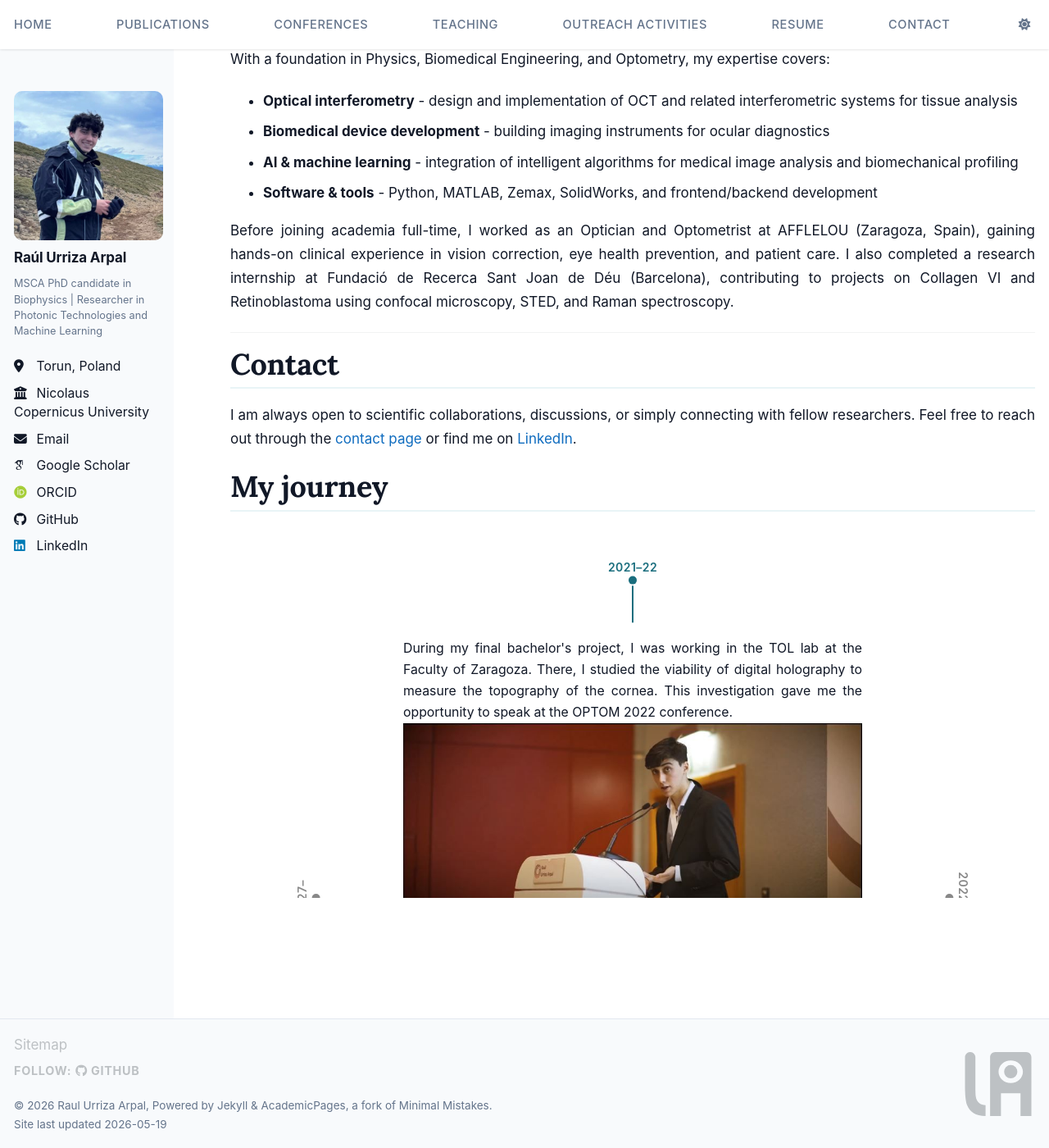
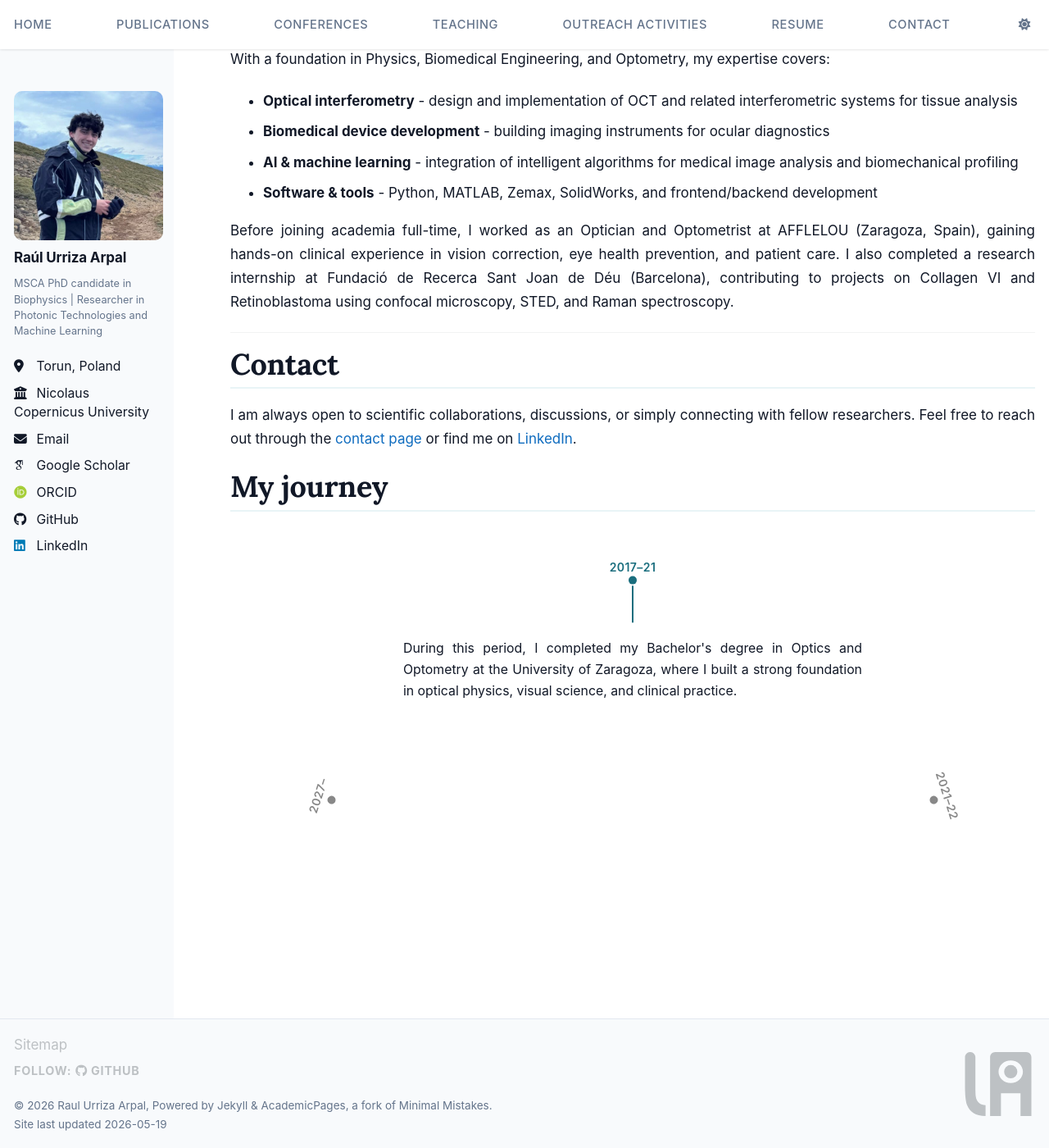
Before and after one commit to RaulUrriza/raulurriza.github.io, a Jekyll site: the page built from _pages/about.md, in a window 1280 px wide and 1400 px high, scrolled down 1762 px. Shown: the whole window at 82% size. Built offline with Jekyll 4.4.1, drawn with Linux system fonts in a browser that asks for light colours; some web fonts are replaced; a script bundle is joined from its source files by our own code; library files that are not in the unit come from our copies.

Commit message:
añado un quinto con la carrera para que se vea mejor

```diff
--- a/_pages/about.md
+++ b/_pages/about.md
@@ -60,19 +60,28 @@
 
     <li style="--i:0;">
       <input type="radio" id="tl-0" name="tl" checked>
-      <label for="tl-0">2021–22</label>
+      <label for="tl-0">2017&#8211;21</label>
       <div class="tl-body">
         <div class="tl-text">
-          <p>During my final bachelor's project, I was working in the TOL lab at the Faculty of Zaragoza. There, I studied the viability of digital holography to measure the topography of the cornea. This investigation gave me the opportunity to speak at the OPTOM 2022 conference. </p>
-          <p><img src="/images/timeline/OPTOM2022.jpg" alt="OPTOM 2022 Conference"></p>
+          <p>During this period, I completed my Bachelor's degree in Optics and Optometry at the University of Zaragoza, where I built a strong foundation in optical physics, visual science, and clinical practice.</p>
         </div>
-
       </div>
     </li>
 
     <li style="--i:1;">
       <input type="radio" id="tl-1" name="tl">
-      <label for="tl-1">2022–24</label>
+      <label for="tl-1">2021&#8211;22</label>
+      <div class="tl-body">
+        <div class="tl-text">
+          <p>During my final bachelor's project, I was working in the TOL lab at the Faculty of Zaragoza. There, I studied the viability of digital holography to measure the topography of the cornea. This investigation gave me the opportunity to speak at the OPTOM 2022 conference.</p>
+          <p><img src="/images/timeline/OPTOM2022.jpg" alt="OPTOM 2022 Conference"></p>
+        </div>
+      </div>
+    </li>
+
+    <li style="--i:2;">
+      <input type="radio" id="tl-2" name="tl">
+      <label for="tl-2">2022&#8211;24</label>
       <div class="tl-body">
         <div class="tl-text">
           <p>During my MSc in Biomedical Engineering, I won the Afflelou Challenge, a competition about excellence at the bachelor's level where I received first prize thanks to my work on the development of a telematic system for visual health in rural areas. I worked at this company until 2024.</p>
@@ -81,9 +90,9 @@
       </div>
     </li>
 
-    <li style="--i:2;">
-      <input type="radio" id="tl-2" name="tl">
-      <label for="tl-2">2024&#8211;27</label>
+    <li style="--i:3;">
+      <input type="radio" id="tl-3" name="tl">
+      <label for="tl-3">2024&#8211;27</label>
       <div class="tl-body">
         <div class="tl-text">
           <p>In 2024, I received the prestigious MSCA grant at Nicolaus Copernicus University for the <a href="https://belightproject.eu/">BELIGHT project</a>. During this time, I am working on my PhD, focused on the measurement of biomechanical properties of the cornea using optical coherence elastography.</p>
@@ -92,9 +101,9 @@
       </div>
     </li>
 
-    <li style="--i:3;">
-      <input type="radio" id="tl-3" name="tl">
-      <label for="tl-3">2027&#8211;</label>
+    <li style="--i:4;">
+      <input type="radio" id="tl-4" name="tl">
+      <label for="tl-4">2027&#8211;</label>
       <div class="tl-body">
         <div class="tl-text">
           <p>I am always open to hearing about new opportunities for the future. If you would like to connect or collaborate, feel free to <a href="mailto:raulurrizaarpal@gmail.com">get in touch</a>.</p>
--- a/assets/css/style.scss
+++ b/assets/css/style.scss
@@ -812,11 +812,12 @@
   transition: transform calc(var(--tl-dur) * 1.5) ease-in-out var(--tl-dur);
 }
 
-/* rotate to selected item (index * -90deg for 4 items) */
+/* rotate to selected item (index * -72deg for 5 items) */
 .tl-wheel:has(li:nth-child(1) > input:checked) { transform: rotate(0deg);    }
-.tl-wheel:has(li:nth-child(2) > input:checked) { transform: rotate(-90deg);  }
-.tl-wheel:has(li:nth-child(3) > input:checked) { transform: rotate(-180deg); }
-.tl-wheel:has(li:nth-child(4) > input:checked) { transform: rotate(-270deg); }
+.tl-wheel:has(li:nth-child(2) > input:checked) { transform: rotate(-72deg);  }
+.tl-wheel:has(li:nth-child(3) > input:checked) { transform: rotate(-144deg); }
+.tl-wheel:has(li:nth-child(4) > input:checked) { transform: rotate(-216deg); }
+.tl-wheel:has(li:nth-child(5) > input:checked) { transform: rotate(-288deg); }
 
 /* ── Each spoke ──────────────────────────────────────────────── */
 .tl-wheel > li {
@@ -826,7 +827,7 @@
   padding: 0;
   list-style: none;
   transform-origin: center;
-  transform: rotate(calc(var(--i) * 90deg));
+  transform: rotate(calc(var(--i) * 72deg));
   pointer-events: none;
 }
 
```
